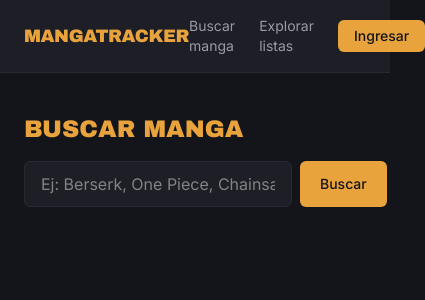
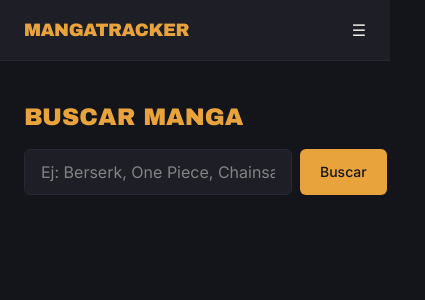
Before and after one commit to alvaroad29/MangaTracker, an Angular app in the folder frontend/: page /search in a window 390 px wide. Shown: the top 300 px of the page, 425 px wide, since content can reach past the window. Built offline with nearby package versions, Linux system fonts and the light colour scheme.

Commit message:
navbar  responsive

```diff
--- a/frontend/src/app/layout/navbar/navbar.component.html
+++ b/frontend/src/app/layout/navbar/navbar.component.html
@@ -4,33 +4,44 @@
       MANGATRACKER
     </a>
 
-    <div class="flex items-center gap-6 text-sm">
-      <a
-        routerLink="/search"
-        routerLinkActive="text-(--color-accent)"
-        class="text-(--color-text-muted) transition-colors hover:text-(--color-text)"
-      >
+    <!-- links de escritorio -->
+    <div class="hidden items-center gap-6 text-sm sm:flex">
+      <a routerLink="/search" routerLinkActive="text-(--color-accent)" class="text-(--color-text-muted) transition-colors hover:text-(--color-text)">
         Buscar manga
       </a>
-
-      <a
-        routerLink="/explore"
-        routerLinkActive="text-(--color-accent)"
-        class="text-(--color-text-muted) transition-colors hover:text-(--color-text)"
-      >
+      <a routerLink="/explore" routerLinkActive="text-(--color-accent)" class="text-(--color-text-muted) transition-colors hover:text-(--color-text)">
         Explorar listas
       </a>
 
       @if (auth.isAuthenticated()) {
         <app-user-menu />
       } @else {
-        <a
-          routerLink="/login"
-          class="rounded-md bg-(--color-accent) px-4 py-1.5 font-medium text-[#14151a] transition-colors hover:bg-(--color-accent-hover)"
-        >
+        <a routerLink="/login" class="rounded-md bg-(--color-accent) px-4 py-1.5 font-medium text-[#14151a] transition-colors hover:bg-(--color-accent-hover)">
           Ingresar
         </a>
       }
     </div>
+
+    <!-- botón hamburguesa, solo mobile -->
+    <button (click)="mobileMenuOpen.set(!mobileMenuOpen())" class="text-(--color-text) cursor-pointer sm:hidden" aria-label="Abrir menú">
+      @if (mobileMenuOpen()) { ✕ } @else { ☰ }
+    </button>
   </div>
+
+  <!-- menú desplegado, solo mobile -->
+  @if (mobileMenuOpen()) {
+    <div class="flex flex-col gap-1 border-t border-(--color-surface-alt) px-6 py-4 sm:hidden">
+      <a routerLink="/search" (click)="mobileMenuOpen.set(false)" class="py-2 text-sm text-(--color-text-muted)">Buscar manga</a>
+      <a routerLink="/explore" (click)="mobileMenuOpen.set(false)" class="py-2 text-sm text-(--color-text-muted)">Explorar listas</a>
+
+      @if (auth.isAuthenticated()) {
+        <a routerLink="/my-list" (click)="mobileMenuOpen.set(false)" class="py-2 text-sm text-(--color-text-muted)">Mi progreso</a>
+        <a routerLink="/lists" (click)="mobileMenuOpen.set(false)" class="py-2 text-sm text-(--color-text-muted)">Mis listas</a>
+        <a routerLink="/lists/followed" (click)="mobileMenuOpen.set(false)" class="py-2 text-sm text-(--color-text-muted)">Listas seguidas</a>
+        <button (click)="auth.logout(); mobileMenuOpen.set(false)" class="py-2 text-left text-sm text-(--color-danger)">Salir</button>
+      } @else {
+        <a routerLink="/login" (click)="mobileMenuOpen.set(false)" class="py-2 text-sm text-(--color-accent)">Ingresar</a>
+      }
+    </div>
+  }
 </nav>
--- a/frontend/src/app/layout/navbar/navbar.component.ts
+++ b/frontend/src/app/layout/navbar/navbar.component.ts
@@ -1,4 +1,4 @@
-import { ChangeDetectionStrategy, Component, inject } from '@angular/core';
+import { ChangeDetectionStrategy, Component, inject, signal } from '@angular/core';
 import { AuthService } from '../../core/auth/services/auth.service';
 import { RouterLink, RouterLinkActive } from '@angular/router';
 import { UserMenuComponent } from "../user-menu/user-menu.component";
@@ -11,4 +11,6 @@ import { UserMenuComponent } from "../user-menu/user-menu.component";
 })
 export class NavbarComponent {
   auth = inject(AuthService);
+
+  mobileMenuOpen = signal(false);
 }
--- a/frontend/src/app/layout/user-menu/user-menu.component.html
+++ b/frontend/src/app/layout/user-menu/user-menu.component.html
@@ -1,7 +1,7 @@
 <div class="relative">
     <button
       (click)="open.set(!open())"
-      class="flex items-center gap-2 rounded-md px-2 py-1.5 text-(--color-text-muted) transition-colors hover:text-(--color-text)"
+      class="flex items-center gap-2 rounded-md px-2 py-1.5 text-(--color-text-muted) transition-colors hover:text-(--color-text) cursor-pointer"
     >
       <span class="flex h-6 w-6 items-center justify-center rounded-full bg-(--color-surface-alt) text-xs font-medium text-(--color-accent)">
         {{ (auth.user()?.displayName ?? '?').charAt(0).toUpperCase() }}
@@ -24,7 +24,7 @@
         <div class="my-1 border-t border-(--color-surface-alt)"></div>
         <button
           (click)="logout()"
-          class="block w-full px-3 py-2 text-left text-sm text-(--color-danger) hover:bg-(--color-surface-alt)"
+          class="block w-full px-3 py-2 text-left text-sm text-(--color-danger) hover:bg-(--color-surface-alt) cursor-pointer"
         >
           Salir
         </button>
```
